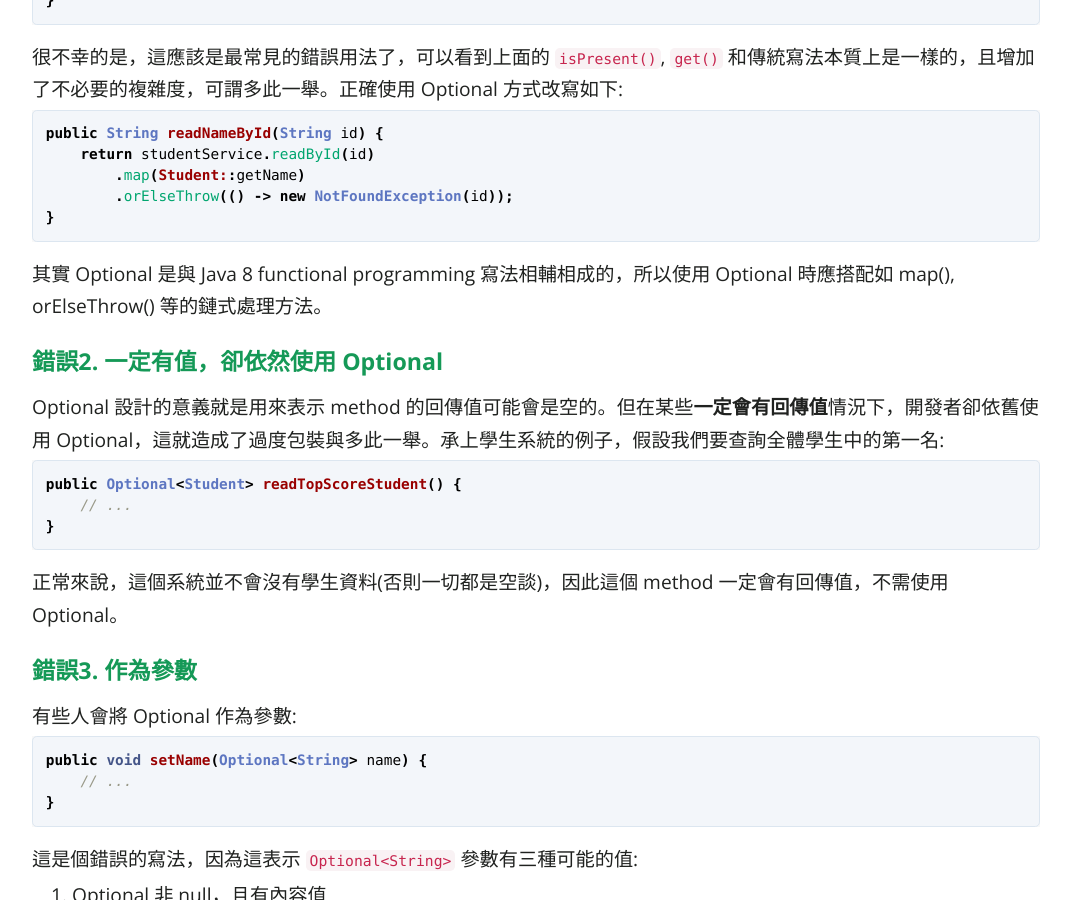
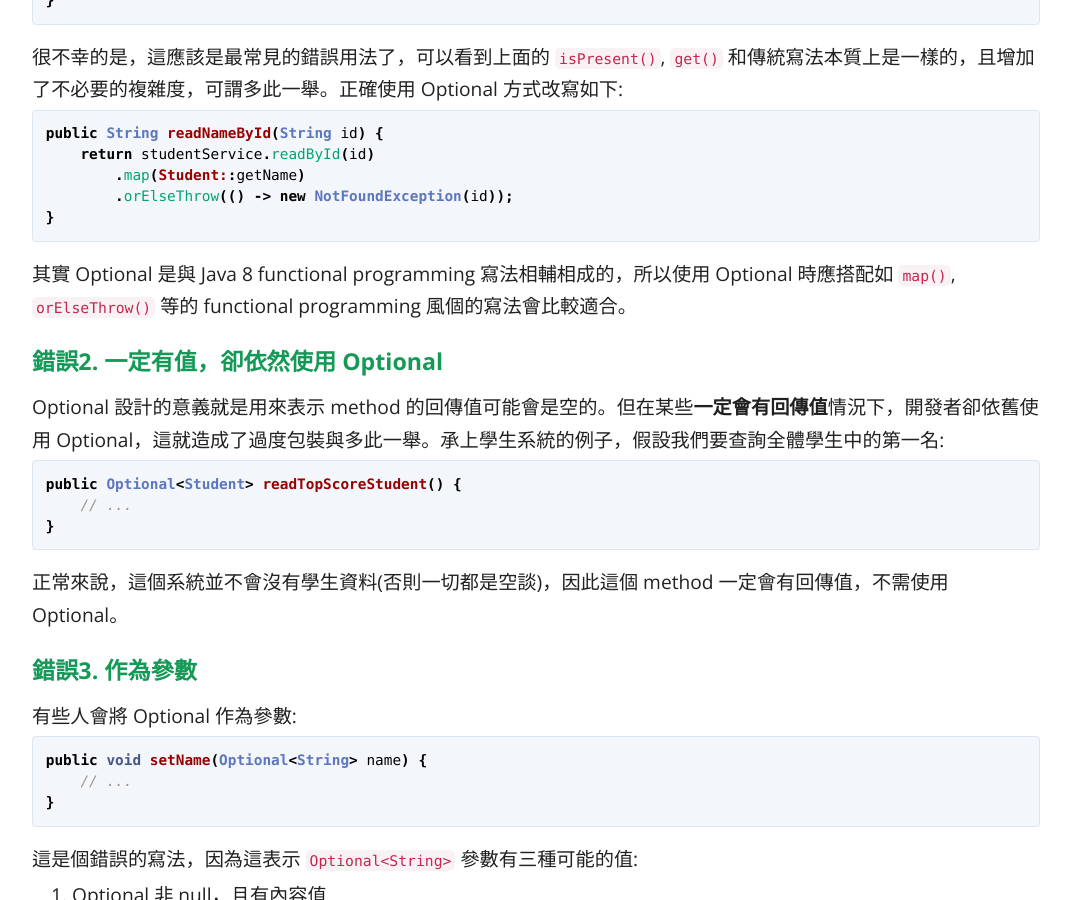
Before and after one commit to KaiSheng714/KaiSheng714.github.io, a Jekyll site: the page built from _posts/2022-05-17-misuse-of-java8-optional.md, in a window 1280 px wide and 900 px high, scrolled down 958 px. Shown: the whole window, without its empty margins (104-1175 px from the left). Built offline with Jekyll 4.4.1, drawn with Linux system fonts in a browser that asks for light colours; comment, search, counter and statistics services are not loaded; some of the changed lines change nothing that is shown; some of the changed text lies outside the part shown.

Commit message:
optional

````diff
--- a/_posts/2022-05-17-misuse-of-java8-optional.md
+++ b/_posts/2022-05-17-misuse-of-java8-optional.md
@@ -45,7 +45,7 @@ public String readNameById(String id) {
         .orElseThrow(() -> new NotFoundException(id));
 }
 ```
-其實 Optional 是與 Java 8 functional programming 寫法相輔相成的，所以使用 Optional 時應搭配如 map(), orElseThrow() 等的鏈式處理方法。
+其實 Optional 是與 Java 8 functional programming 寫法相輔相成的，所以使用 Optional 時應搭配如 `map()`, `orElseThrow()` 等的 functional programming 風個的寫法會比較適合。
 
 ## **錯誤2. 一定有值，卻依然使用 Optional**
 Optional 設計的意義就是用來表示 method 的回傳值可能會是空的。但在某些**一定會有回傳值**情況下，開發者卻依舊使用 Optional，這就造成了過度包裝與多此一舉。承上學生系統的例子，假設我們要查詢全體學生中的第一名:
@@ -124,10 +124,9 @@ public List<Student> readAllStudentsInClass(String classId) {
 ```
 
 ## **錯誤6. Map and Optional**
-不要將 Optional 放入 Map，例如 `Map<String, Optional<Student>>`，原因和上述類似，在呼叫 map.get(key) 會有三種可能的回傳值:
-1. Optional<Student>
-2. Optional.empty()
-3. null
+不要將 Optional 放入 Map，例如 `Map<String, Optional<Student>>`，原因和上述類似，在呼叫 `map.get(key)` 的回傳值會是:
+1. **Optional<Student>** (可能有 Student 與可能沒有 Student)
+2. null
 
 像這種錯誤用法都會提高不必要的複雜性。
 
````
